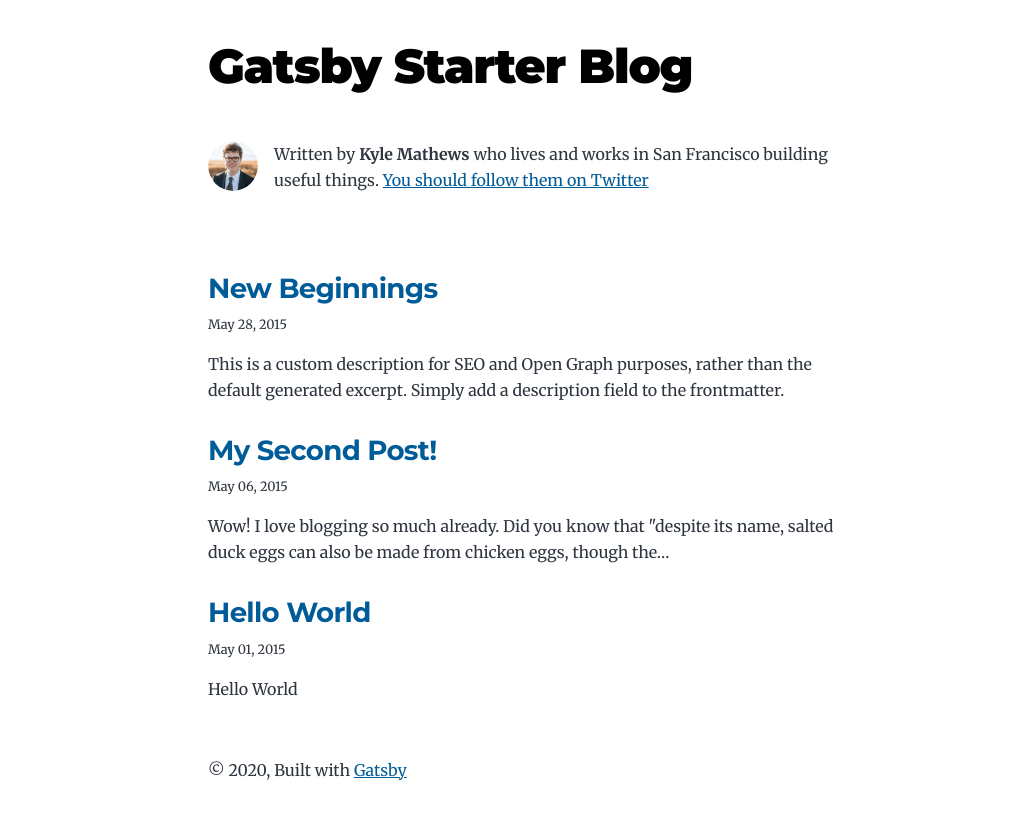
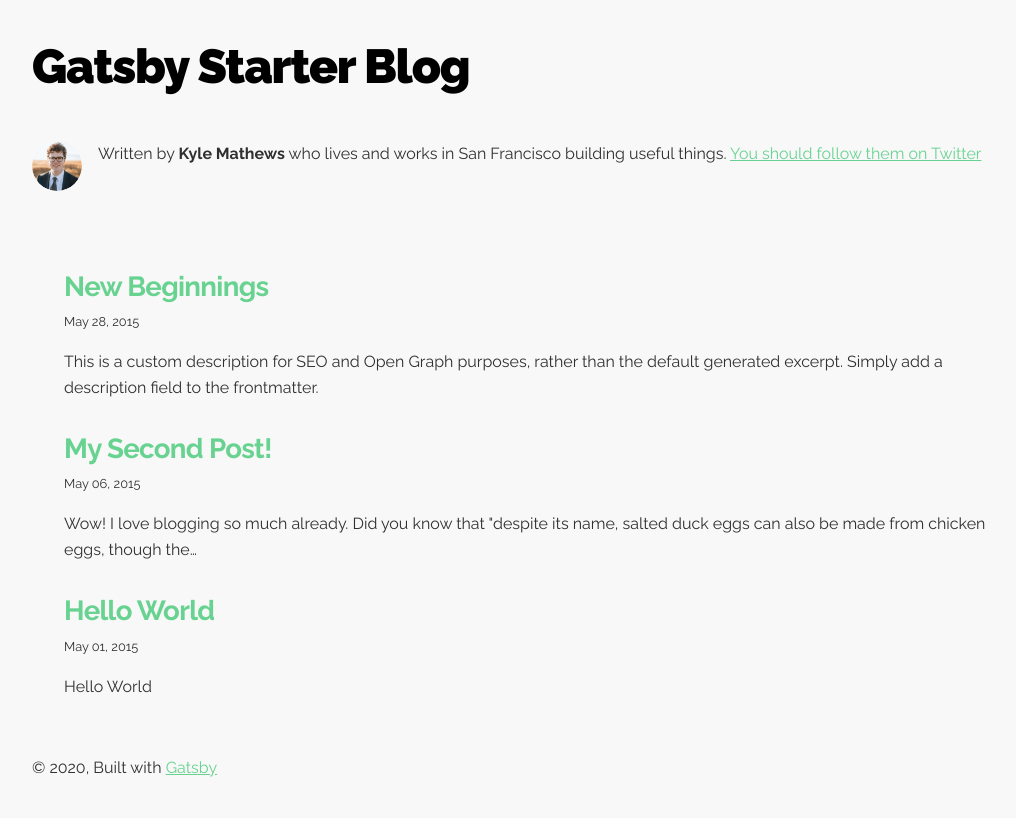
Before and after one commit to abhaynikam/gatsby-nice-blog, a Gatsby site: page / in a window 1280 px wide. Shown: the whole page, without its empty margins (116-1132 px from the left). Built offline with nearby package versions, Linux system fonts and the light colour scheme; Gatsby itself is replaced by a stand-in of ours.

Commit message:
Adds the raleway font and some basic layout changes

```diff
--- a/gatsby-browser.js
+++ b/gatsby-browser.js
@@ -8,3 +8,4 @@
 
 // Highlighting for code blocks
 import "prismjs/themes/prism.css"
+require("typeface-raleway");
--- a/package.json
+++ b/package.json
@@ -29,7 +29,8 @@
     "react-dom": "^16.12.0",
     "react-helmet": "^5.2.1",
     "typeface-merriweather": "0.0.72",
-    "typeface-montserrat": "0.0.75"
+    "typeface-montserrat": "0.0.75",
+    "typeface-raleway": "^1.1.13"
   },
   "devDependencies": {
     "prettier": "2.1.2"
--- a/src/style.css
+++ b/src/style.css
@@ -10,8 +10,9 @@
   --maxWidth-2xl: 42rem;
   --maxWidth-3xl: 48rem;
   --maxWidth-4xl: 56rem;
+  --maxWidth-5xl: 64rem;
   --maxWidth-full: "100%";
-  --maxWidth-wrapper: var(--maxWidth-2xl);
+  --maxWidth-wrapper: var(--maxWidth-5xl);
   --spacing-px: "1px";
   --spacing-0: 0;
   --spacing-1: 0.25rem;
@@ -32,8 +33,9 @@
     "Apple Color Emoji", "Segoe UI Emoji", "Segoe UI Symbol", "Noto Color Emoji";
   --fontFamily-serif: "Merriweather", "Georgia", Cambria, "Times New Roman",
     Times, serif;
-  --font-body: var(--fontFamily-serif);
-  --font-heading: var(--fontFamily-sans);
+  --fontFamily-raleway: 'Raleway', sans-serif;
+  --font-body: var(--fontFamily-raleway);
+  --font-heading: var(--fontFamily-raleway);
   --fontWeight-normal: 400;
   --fontWeight-medium: 500;
   --fontWeight-semibold: 600;
@@ -54,12 +56,13 @@
   --fontSize-5: 2.074rem;
   --fontSize-6: 2.488rem;
   --fontSize-7: 2.986rem;
-  --color-primary: #005b99;
-  --color-text: #2e353f;
+  --color-primary: #68D391;
+  --color-text: #303030;
   --color-text-light: #4f5969;
   --color-heading: #1a202c;
   --color-heading-black: black;
   --color-accent: #d1dce5;
+  --color-background: #f8f8f8;
 }
 
 /* HTML elements */
@@ -81,6 +84,7 @@
   font-family: var(--font-body);
   font-size: var(--fontSize-1);
   color: var(--color-text);
+  background-color: var(--color-background);
 }
 
 footer {
@@ -169,7 +173,7 @@
 
 ul,
 ol {
-  margin-left: var(--spacing-0);
+  margin-left: var(--spacing-8);
   margin-right: var(--spacing-0);
   padding: var(--spacing-0);
   margin-bottom: var(--spacing-8);
```
Also changed, not shown: 1 other file.
